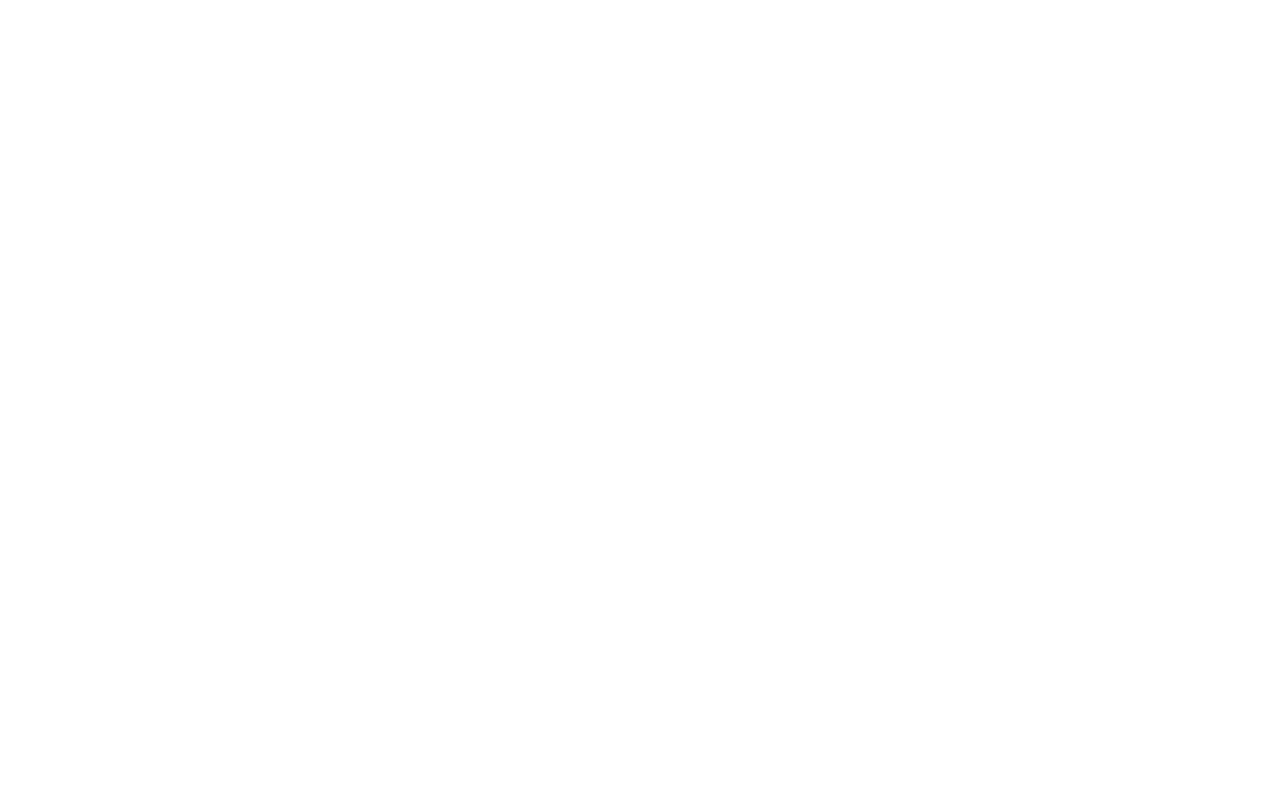
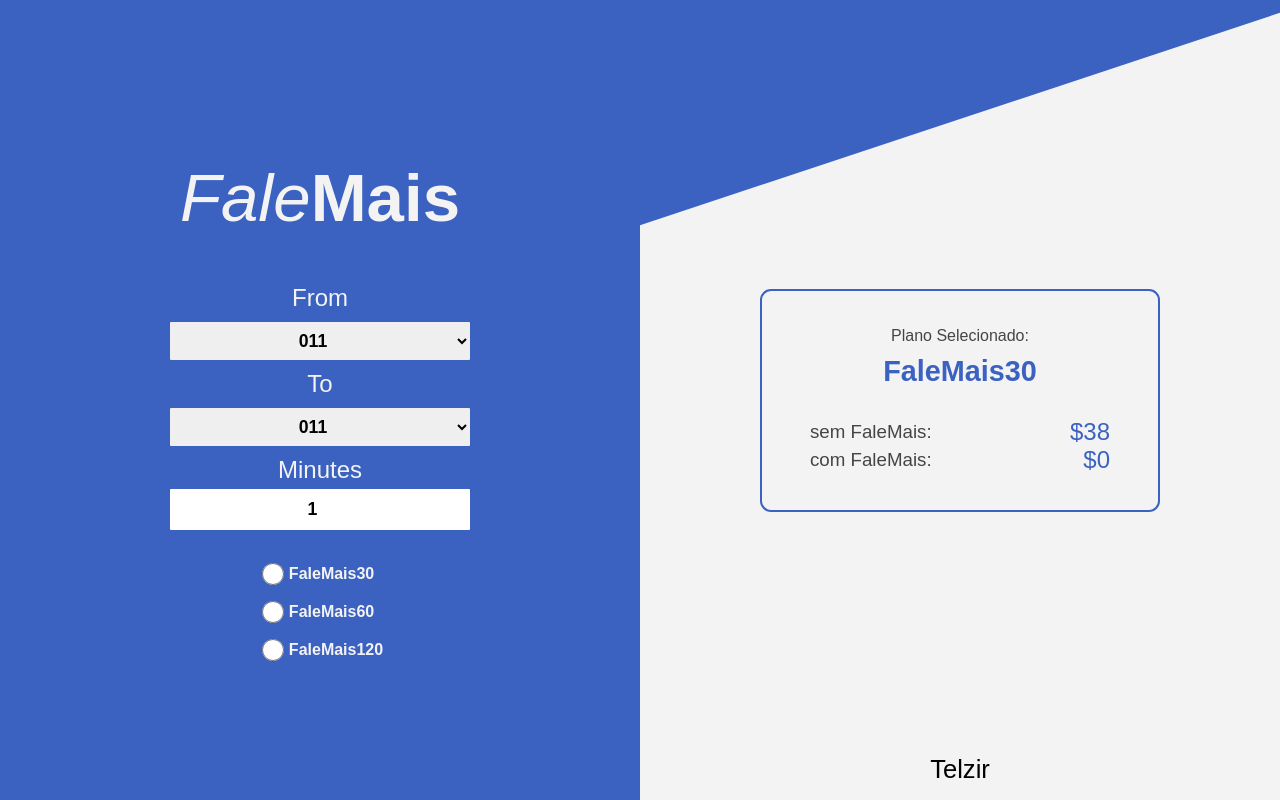
Before and after one commit to GabrielModog/telzir-falemais, a React (Create React App) app: page / in a window 1280 px wide. Built offline with nearby package versions, Linux system fonts and the light colour scheme.

Commit message:
setting layout

```diff
--- a/src/App.js
+++ b/src/App.js
@@ -1,8 +1,89 @@
 import React from 'react'
+
+import './styles/index.scss'
 
 function App() {
   return (
-    <div className="App">
+    <div className="app">
+
+      <div className="app__split blue">
+
+        <div className="app__title">
+         <h1><span className="italic regular-weight">Fale</span>Mais</h1>
+        </div>
+
+        <h2>From</h2>
+        <select>
+          <option>011</option>
+          <option>016</option>
+          <option>017</option>
+          <option>018</option>
+        </select>
+
+        <h2>To</h2>
+        <select>
+          <option>011</option>
+          <option>016</option>
+          <option>017</option>
+          <option>018</option>
+        </select>
+
+        <h2>Minutes</h2>
+        <input type="number" min="1" value="1" />
+
+        <div className="app__checkbox">
+          <div>
+            <input type="radio" />
+            <span>FaleMais30</span>
+          </div>
+          <div>
+            <input type="radio" />
+            <span>FaleMais60</span>
+          </div>
+          <div>
+            <input type="radio" />
+            <span>FaleMais120</span>
+          </div>
+        </div>
+
+
+      </div>
+
+      <div className="app__split">
+
+        <div className="app__header">
+          <svg width="686" height="233" xmlns="http://www.w3.org/2000/svg">
+            <g>
+              <path id="svg_2" d="m-1.373173,233.363747l706.88754,-234.743047l-707.583358,0l0.695818,234.743047z" stroke-width="1.5" fill="#3c62c1"/>
+            </g>
+          </svg>
+        </div>
+
+       <div className="app__prices">
+         <div className="app__prices__box">
+          <div className="app__prices__plan">
+            <span>Plano Selecionado:</span>
+            <h3 className="bold-weight">FaleMais30</h3>
+          </div>
+         </div>
+
+         <div className="app__prices__box">
+          <div className="app__prices__between">
+            <h3>sem FaleMais: </h3>
+            <h3 className="app__prices__value">$38</h3>
+          </div>
+
+          <div className="app__prices__between">
+            <h3>com FaleMais: </h3>
+            <h3 className="app__prices__value">$0</h3>
+          </div>
+         </div>
+       </div>
+
+       <div className="app__footer">
+         <h1>Telzir</h1>
+       </div>
+      </div>
 
     </div>
   )
--- a/src/styles/index.scss
+++ b/src/styles/index.scss
@@ -1,3 +1,7 @@
+$white: #F3F3F3;
+$gray: #454545;
+$blue:  #3C62C1;
+
 html, *{
   padding: 0;
   margin: 0;
@@ -9,4 +13,170 @@ body{
   justify-content: center;
   align-items: center;
   height: 100vh;
+  font-family: sans-serif;
+  font-weight: 300;
+  background-color: $white;
 }
+
+h2, h3, h4, h5{
+  font-weight: 300;
+}
+
+.app{
+  width: 100vw;
+  height: 100vh;
+  display: flex;
+  flex-direction: row;
+
+  select{
+    width: 300px;
+    padding: 8px 7.8rem;
+    border: none;
+    border-radius: 1px;
+    margin: 10px 0;
+    font-size: 1.1rem;
+  }
+
+  input, select, option{
+    font-weight: 600;
+  }
+
+  input[type=number]{
+    width: 300px;
+    padding: 10px 0;
+    text-align: center;
+    margin: 5px 0;
+    font-size: 1.1rem;
+    border-radius: 1px;
+    border: none;
+  }
+
+  input[type=radio]{
+    width: 22px;
+    height: 22px;
+    padding: 1rem;
+    margin: 2px 5px;
+    border-radius: 2px;
+    border: none;
+    background-color: $white;
+  }
+
+  &__title{
+    padding: 3rem 0;
+    font-size: 2.1rem
+  }
+
+  &__checkbox{
+    display: flex;
+    flex-direction: column;
+    padding: 20px 0;
+    div{
+      display: flex;
+      justify-content: flex-start;
+      align-items: center;
+
+      margin: 5px 0;
+      span{
+        font-weight: 600;
+        margin: 5px 0;
+      }
+    }
+  }
+
+  &__prices{
+    width: 300px;
+    padding: 1rem 3rem;
+    border-radius: 11px;
+    border: 2px solid $blue;
+
+    &__value{
+      color: $blue;
+      font-size: 1.5rem;
+    }
+
+    &__box{
+      display: flex;
+      flex-direction: column;
+      justify-content: center;
+      margin: 20px 0;
+    }
+
+    &__plan{
+      display: flex;
+      flex-direction: column;
+      justify-content: center;
+      align-items: center;
+
+      span{
+        color: $gray;
+      }
+
+      h3{
+        font-size: 1.8rem;
+        margin: 10px 0;
+        color: $blue;
+      }
+    }
+
+    &__between{
+      display: flex;
+      flex-direction: row;
+      align-items: center;
+      justify-content: space-between;
+      color: $gray;
+    }
+  }
+
+  &__split{
+    width: 50vw;
+    display: flex;
+    flex-direction: column;
+    justify-content: center;
+    align-items: center;
+    position: relative;
+    overflow: hidden;
+  }
+
+  &__header{
+    position: absolute;
+    top: 0;
+    z-index: -10;
+  }
+
+  &__footer{
+    position: absolute;
+    bottom: 0;
+    padding: 1rem;
+    h1{
+      font-size: 1.6rem;
+      font-weight: 300;
+    }
+  }
+
+}
+
+.italic{
+  font-style: italic;
+}
+
+.regular-weight{
+  font-weight: 300;
+}
+
+.bold-weight{
+  font-weight: 600;
+}
+
+.blue{
+  color: $white;
+  background-color: $blue;
+}
+
+@keyframes fade{
+  from{
+    opacity: 0;
+  }
+  to{
+    opacity: 1;
+  }
+}
```
